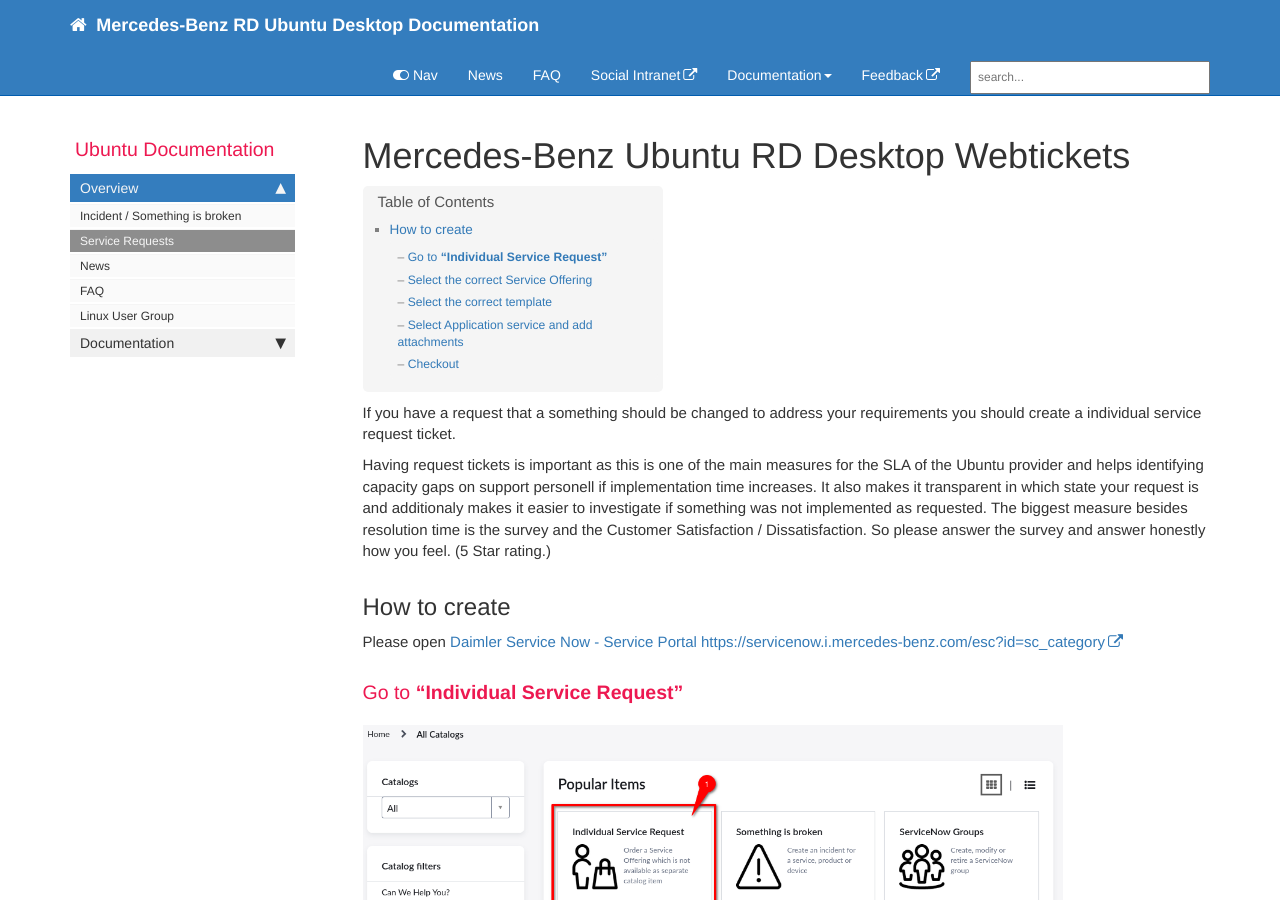
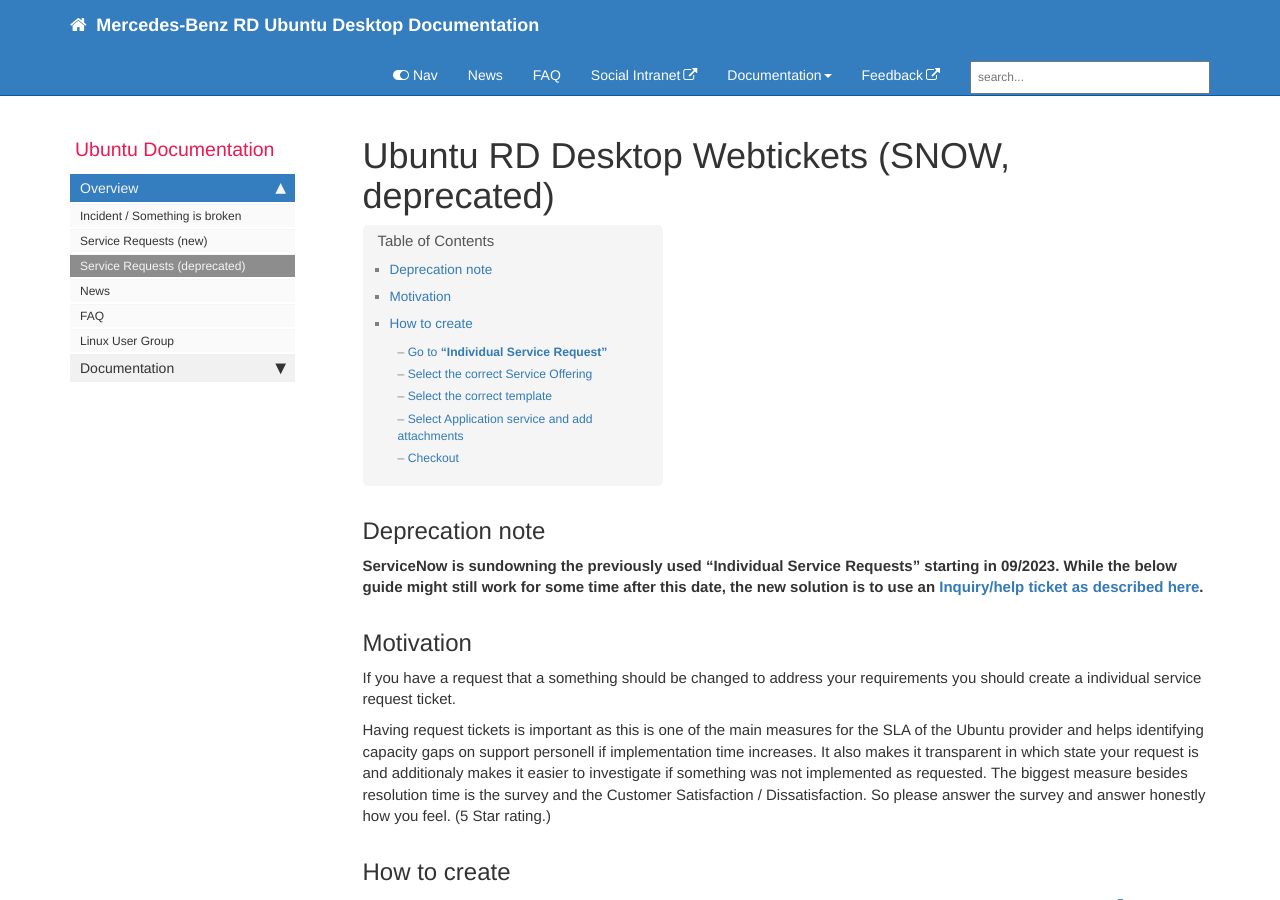
Before and after one commit to RajputPawan/Prometheus, a Jekyll site: the page built from pages/requests.md, in a window 1280 px wide and 900 px high. Built offline with Jekyll 4.4.1, drawn with Linux system fonts in a browser that asks for light colours; comment, search, counter and statistics services are not loaded.

Commit message:
inquiry/help

```diff
--- a/_data/sidebars/default_sidebar.yml
+++ b/_data/sidebars/default_sidebar.yml
@@ -28,7 +28,12 @@
       output: web, pdf
       type: homepage
 
-    - title: Service Requests
+    - title: Service Requests (new)
+      url: /inquiry-help.html
+      output: web, pdf
+      type: homepage
+
+    - title: Service Requests (deprecated)
       url: /requests.html
       output: web, pdf
       type: homepage
--- a/pages/requests.md
+++ b/pages/requests.md
@@ -1,9 +1,18 @@
 ---
-title: "Mercedes-Benz Ubuntu RD Desktop Webtickets"
+title: "Ubuntu RD Desktop Webtickets (SNOW, deprecated)"
 keywords: ubuntu documentation webticket ticket request
 sidebar: default_sidebar
 permalink: requests.html
 ---
+
+## Deprecation note
+
+__ServiceNow is sundowning the previously used "Individual Service Requests"
+starting in 09/2023. While the below guide might still work for some time after
+this date, the new solution is to use an [Inquiry/help ticket as described
+here](inquiry-help.html).__
+
+## Motivation
 
 If you have a request that a something should be changed to address your requirements you should create a individual service request ticket.
 
```
Also changed, not shown: pages/inquiry_help.md (added, +43 -0 lines), images/servicenow/snow_inquiry_01.png (added), images/servicenow/snow_inquiry_02.png (added), images/servicenow/snow_inquiry_03.png (added).
